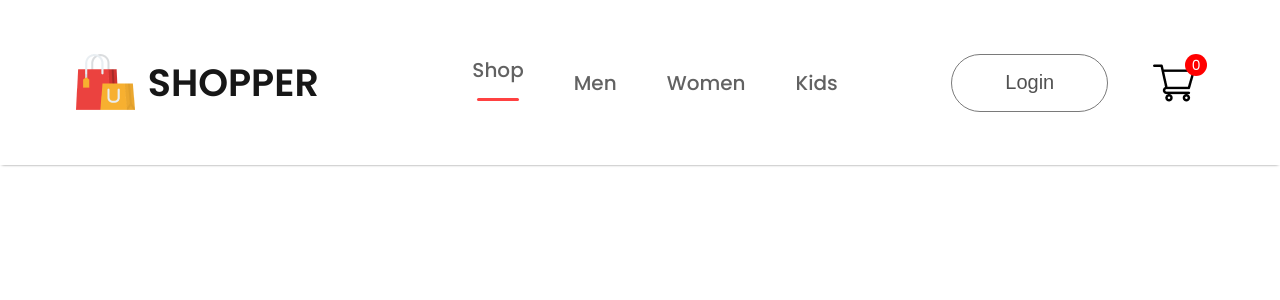
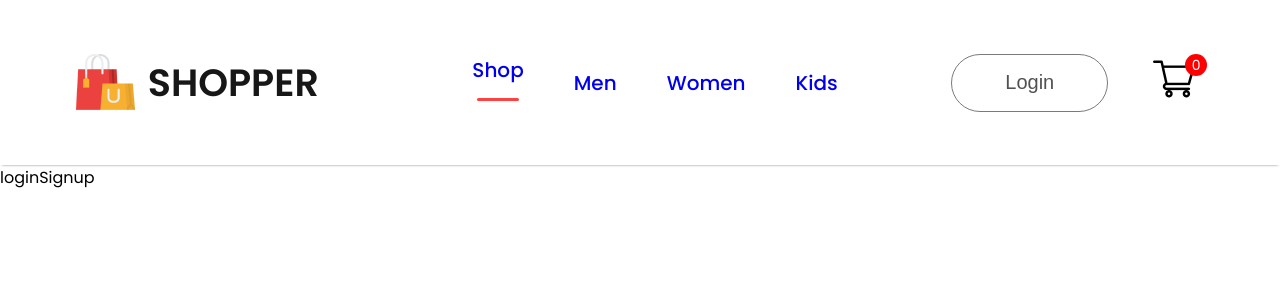
Before and after one commit to itsSarv/E-Commerce, a React (Create React App) app in the folder frontend/: page /login in a window 1280 px wide. Shown: the top 300 px of the page. Built offline with nearby package versions, Linux system fonts and the light colour scheme.

Commit message:
adding Links

```diff
--- a/frontend/src/App.js
+++ b/frontend/src/App.js
@@ -1,11 +1,33 @@
 
 import './App.css';
 import Navbar from './Components/Navbar/Navbar';
+import {BrowserRouter, Routes, Route} from 'react-router-dom';
+import Shop from './Pages/Shop'
+import ShopCategory from './Pages/ShopCategory'
+import Product from './Pages/Product'
+import Cart from './Pages/Cart'
+import LoginSignup from './Pages/loginSignup'
 
 function App() {
   return (
     <div>
+      <BrowserRouter>
       <Navbar/>
+      <Routes>
+       <Route path='/' element={<Shop/>}/>
+       <Route path='/mens' element={<ShopCategory category="mens"/>}/>
+       <Route path='/womens' element={<ShopCategory category="womens"/>}/>
+       <Route path='/kids' element={<ShopCategory category="kids"/>}/>
+       <Route path='/product' element={<Product/>}/>
+       <Route path=':productId' element={<Product/>}/>
+       <Route path='/cart' element={<Cart/>}/>
+       <Route path='/login' element={<LoginSignup/>}/>
+
+      </Routes>
+      </BrowserRouter>
+
+
+
     </div>
   );
 }
--- a/frontend/src/Components/Navbar/Navbar.css
+++ b/frontend/src/Components/Navbar/Navbar.css
@@ -69,7 +69,6 @@
 
 .nav-cart-count{
     width: 22px;
-    height: 10px;
     height: 22px;
     display: flex;
     justify-content: center;
--- a/frontend/src/Components/Navbar/Navbar.jsx
+++ b/frontend/src/Components/Navbar/Navbar.jsx
@@ -4,6 +4,7 @@
 
 import logo from '../Assets/logo.png'
 import cart_icon from '../Assets/cart_icon.png'
+import { Link } from 'react-router-dom'
 
 const Navbar = () => {
     const [menu, setMenu] = useState("shop");
@@ -15,15 +16,15 @@
             <p>SHOPPER</p>
         </div>
         <ul className="nav-menu">
-            <li onClick={()=>{setMenu("shop")}}>Shop{menu==="shop"?<hr/>:<></>}</li>
-            <li onClick={()=>{setMenu("mens")}}>Men{menu==="mens"?<hr/>:<></>}</li>
-            <li onClick={()=>{setMenu("womens")}}>Women{menu==="womens"?<hr/>:<></>}</li>
-            <li onClick={()=>{setMenu("kids")}}>Kids{menu==="kids"?<hr/>:<></>}</li>
+            <li onClick={()=>{setMenu("shop")}}><Link style={{textDecoration:'none'}} to ='/'>Shop</Link>{menu==="shop"?<hr/>:<></>}</li>
+            <li onClick={()=>{setMenu("mens")}}><Link style={{textDecoration:'none'}}  to ='/mens'>Men</Link>{menu==="mens"?<hr/>:<></>}</li>
+            <li onClick={()=>{setMenu("womens")}}><Link style={{textDecoration:'none'}}  to ='/womens'>Women</Link>{menu==="womens"?<hr/>:<></>}</li>
+            <li onClick={()=>{setMenu("kids")}}><Link style={{textDecoration:'none'}}  to ='/kids'>Kids</Link>{menu==="kids"?<hr/>:<></>}</li>
         </ul>
         <div className='nav-login-cart'>
-            <button>Login</button>
-            <img src={cart_icon} alt="Cart Icon" />
-            <div className="nav-cart-count">0</div>
+           <Link style={{textDecoration:'none'}} to='/login'><button>Login</button></Link>
+           <Link style={{textDecoration:'none'}}  to='/cart'>  <img src={cart_icon} alt="Cart Icon" /></Link>
+          <div className="nav-cart-count">0</div>
         </div>
     </div>
   )
--- /dev/null
+++ b/frontend/src/Pages/Cart.jsx
@@ -0,0 +1,9 @@
+import React from 'react'
+
+const Cart = () => {
+  return (
+    <div>Cart</div>
+  )
+}
+
+export default Cart
--- /dev/null
+++ b/frontend/src/Pages/Product.jsx
@@ -0,0 +1,9 @@
+import React from 'react'
+
+const Product = () => {
+  return (
+    <div>Product</div>
+  )
+}
+
+export default Product
--- /dev/null
+++ b/frontend/src/Pages/Shop.jsx
@@ -0,0 +1,9 @@
+import React from 'react'
+
+const Shop = () => {
+  return (
+    <div>Shop</div>
+  )
+}
+
+export default Shop
--- /dev/null
+++ b/frontend/src/Pages/ShopCategory.jsx
@@ -0,0 +1,9 @@
+import React from 'react'
+
+const ShopCategory = () => {
+  return (
+    <div>ShopCategory</div>
+  )
+}
+
+export default ShopCategory
--- /dev/null
+++ b/frontend/src/Pages/loginSignup.jsx
@@ -0,0 +1,9 @@
+import React from 'react'
+
+const loginSignup = () => {
+  return (
+    <div>loginSignup</div>
+  )
+}
+
+export default loginSignup
```
